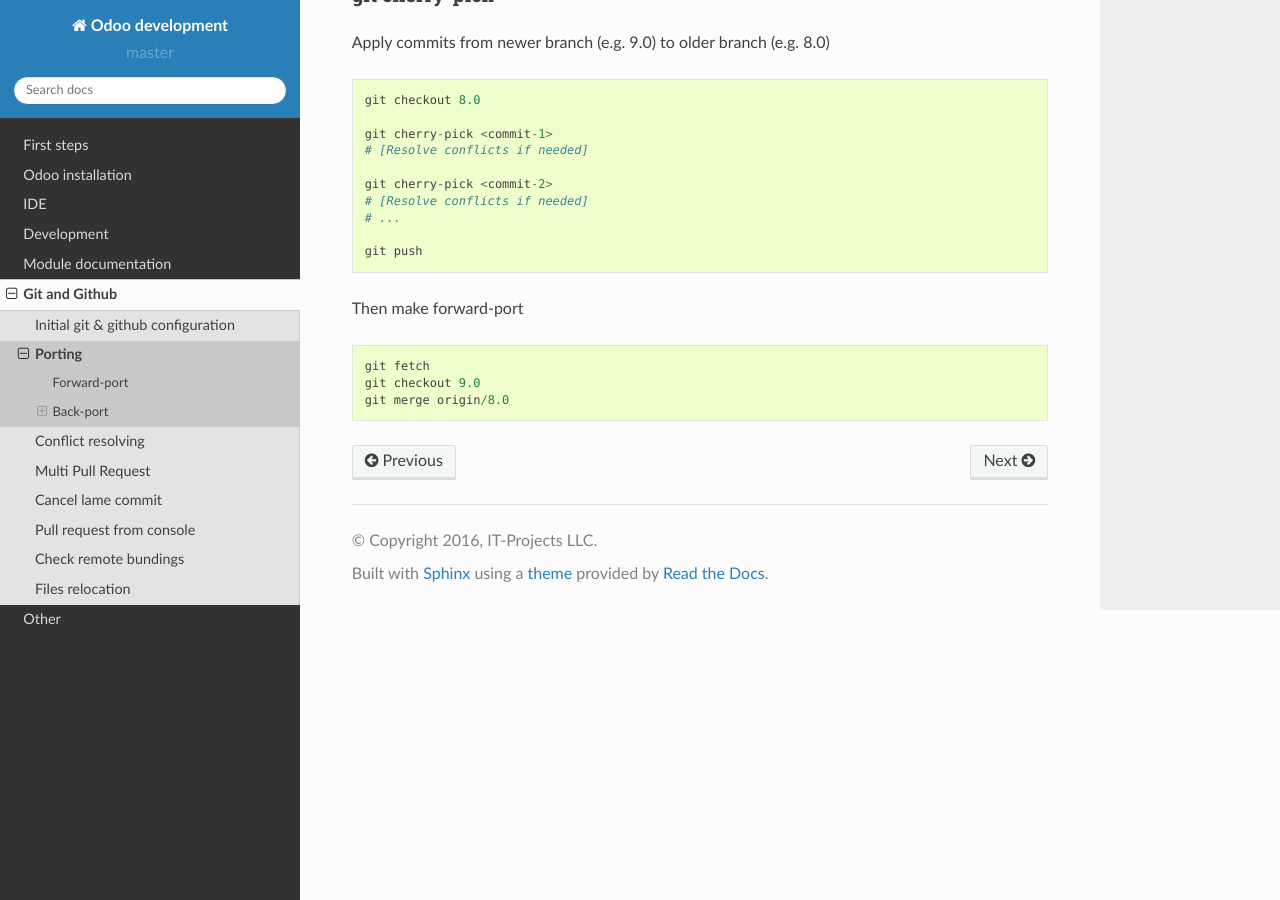
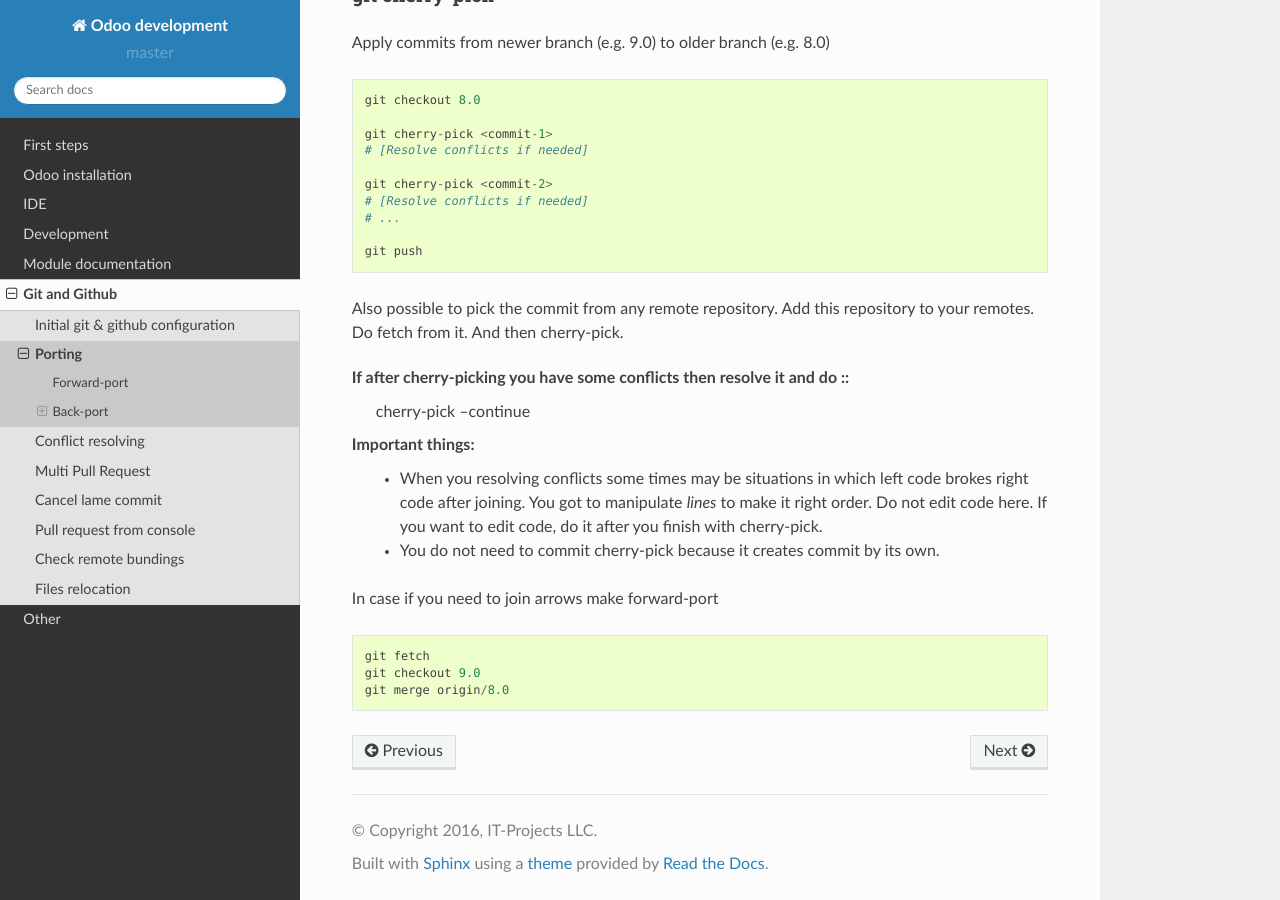
Before and after one commit to itpp-labs/odoo-development, a Sphinx documentation site: the page built from docs/git/porting.rst, in a window 1280 px wide and 900 px high, scrolled down 1000 px. Built offline with Sphinx 7.4.7 and the Read the Docs theme 2.0.0, drawn with Linux system fonts in a browser that asks for light colours.

Commit message:
porting and cherry pick articles adjustment

```diff
--- a/docs/git/porting.rst
+++ b/docs/git/porting.rst
@@ -48,7 +48,16 @@ Apply commits from newer branch (e.g. 9.0) to older branch (e.g. 8.0) ::
 
   git push
 
-Then make forward-port ::
+Also possible to pick the commit from any remote repository. Add this repository to your remotes. Do fetch from it. And then cherry-pick.
+
+If after cherry-picking you have some conflicts then resolve it and do ::
+  cherry-pick --continue
+
+**Important things:**
+ * When you resolving conflicts some times may be situations in which left code brokes right code after joining. You got to manipulate *lines* to make it right order. Do not edit code here. If you want to edit code, do it after you finish with cherry-pick.
+ * You do not need to commit cherry-pick because it creates commit by its own.
+
+In case if you need to join arrows make forward-port ::
 
   git fetch
   git checkout 9.0
```
